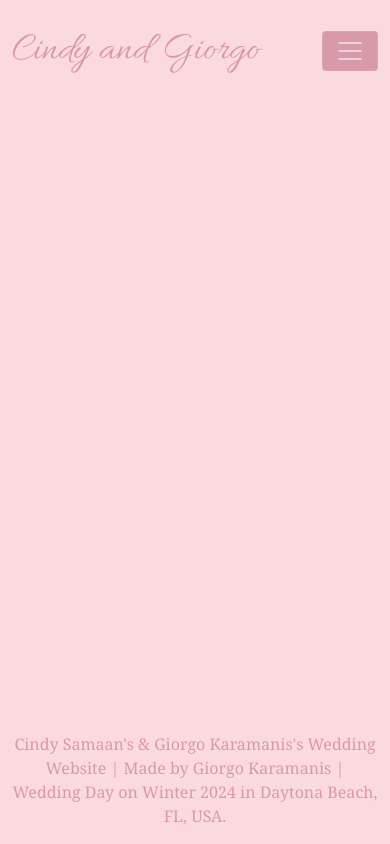
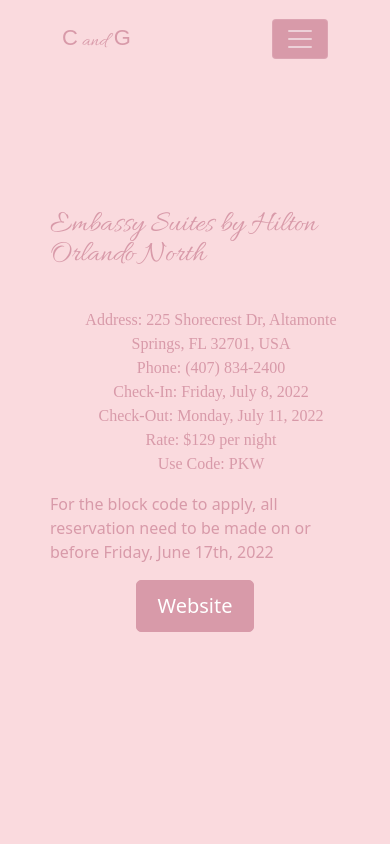
Before and after one commit to gkaramanis1/wedding, a Flask app: page /travel in a window 390 px wide. Run offline with Flask 3, Linux system fonts and the light colour scheme; some libraries are stand-ins or nearby versions.

Commit message:
page changes

```diff
--- a/static/main.css
+++ b/static/main.css
@@ -1,11 +1,18 @@
-.site-header .navbar-brand {
-  color: #d89aa9;
-  font-size: 40px;
-  font-family: "Allura";
+.brand-and {
+    font-family: 'Allura', cursive;
+    color:#d89aa9;
+  }
+
+.brand-initial {
+    font-size: 22px;
+    color:#d89aa9;
+    font-family:Arial, Helvetica, sans-serif;
 }
 
 .bg-steel {
   background-color: #fadade;
+  position: relative;
+  z-index: 1;
 }
 
 .site-header .navbar-nav .nav-link {
@@ -39,21 +46,32 @@ footer {
     text-align: center;
 }
 
-h1 {
-    line-height: 1;
-    margin: 32px 0px 8px;
-    font-family: "Allura";
-    color: #d89aa9;
-    font-size: 40px;
-    font-weight: normal;
+div img {
+    position:absolute;
+    top:0;
+    left:0;
+    right:0;
+    bottom:0;
+    margin:auto;
 }
-h2 {
-    margin: 8px 0px;
-    font-family: Quicksand;
-    letter-spacing: 2px;
-    color: #d89aa9;
-    font-size: 24px;
-    font-weight: normal;
-    text-transform: uppercase;
-    margin-bottom: 30px;
+
+body
+{
+    height: 100%;
+    margin:0;
+    padding:0;
 }
+
+@media only screen and (max-width: 768px) {
+    img {
+      width: 100%;
+      height: auto;
+    }
+    .brand-initial, .brand-and {
+        text-align: center;
+    }
+  }
+
+  .brand-and {
+    font-family: 'Allura', cursive;
+  }
--- a/templates/layout.html
+++ b/templates/layout.html
@@ -26,7 +26,9 @@
     <header class="site-header">
       <nav class="navbar navbar-expand-md navbar-dark bg-steel py-3">
         <div class="container">
-          <a class="navbar-brand mr-4" href="/">Cindy and Giorgo</a>
+          <a class="navbar-brand mr-4" href="/">
+            <span class="brand-initial">C</span><span class="brand-and"> and </span><span class="brand-initial">G</span>
+            </a>
           <button
             class="navbar-toggler"
             type="button"
@@ -58,7 +60,7 @@
 
     {% block content %}{% endblock content %}
 
-    <footer class="text">
+    <!-- <footer class="text">
         <div class="container text-center">
           <div class="row">
             <div class="col-sm-6">
@@ -66,7 +68,7 @@
             </div>
           </div>
         </div>
-      </footer>
+      </footer> -->
 
       <script>
         $(document).ready(function () {
--- a/templates/travel.html
+++ b/templates/travel.html
@@ -1,6 +1,63 @@
-{% extends "layout.html" %}
-{% block content %}
-<body style="background-color: #fadade">
+{% extends "layout.html" %} {% block content %}
+<body style="background-color: #fadade; margin-left: 50px;margin-right: 50px;">
+  <div
+    style="
+      display: flex;
+      flex-direction: column;
+      align-items: center;
+      justify-content: center;
+      padding-top: 100px;
+    "
+  >
+    <h2
+      style="
+        line-height: 1;
+        margin: 32px 0px 8px;
+        font-family: Allura;
+        color: #d89aa9;
+        font-size: 30px;
+        font-weight: normal;
+      "
+    >
+      Embassy Suites by Hilton Orlando North
+    </h2>
 
+    <ul
+      style="
+        list-style: none;
+        padding-top: 30px;
+        font-family: Quicksand;
+        letter-spacing: 0px;
+        color: #d89aa9;
+        font-weight: normal;
+        display: flex;
+        flex-direction: column;
+        align-items: center;
+        justify-content: center;
+        text-align: center;
+      "
+    >
+      <li>Address: 225 Shorecrest Dr, Altamonte Springs, FL 32701, USA</li>
+      <li>Phone: (407) 834-2400</li>
+      <li>Check-In: Friday, July 8, 2022</li>
+      <li>Check-Out: Monday, July 11, 2022</li>
+      <li>Rate: $129 per night</li>
+      <li>Use Code: PKW</li>
+    </ul>
+
+    <p style="color: #d89aa9;">
+      For the block code to apply, all reservation need to be made on or before
+      Friday, June 17th, 2022
+    </p>
+
+    <a
+      href="https://embassysuites.hilton.com/en/es/groups/personalized/O/ORLOFES-PKW-20220708/index.jhtml?WT.mc_id=POG"
+    >
+    <button type="button" class="btn btn-primary" style="background-color: #d89aa9; border-color: #d89aa9; font-size: 20px; padding: 10px 20px; border-radius: 5px; cursor: pointer;">
+        Website
+      </button>
+
+    </a>
+  </div>
 </body>
 {% endblock content %}
```
Also changed, not shown: templates/home.html (+9 -3 lines), templates/questions.html (+6 -6 lines), templates/registry.html (+28 -1 lines), templates/schedule.html (+18 -3 lines).
